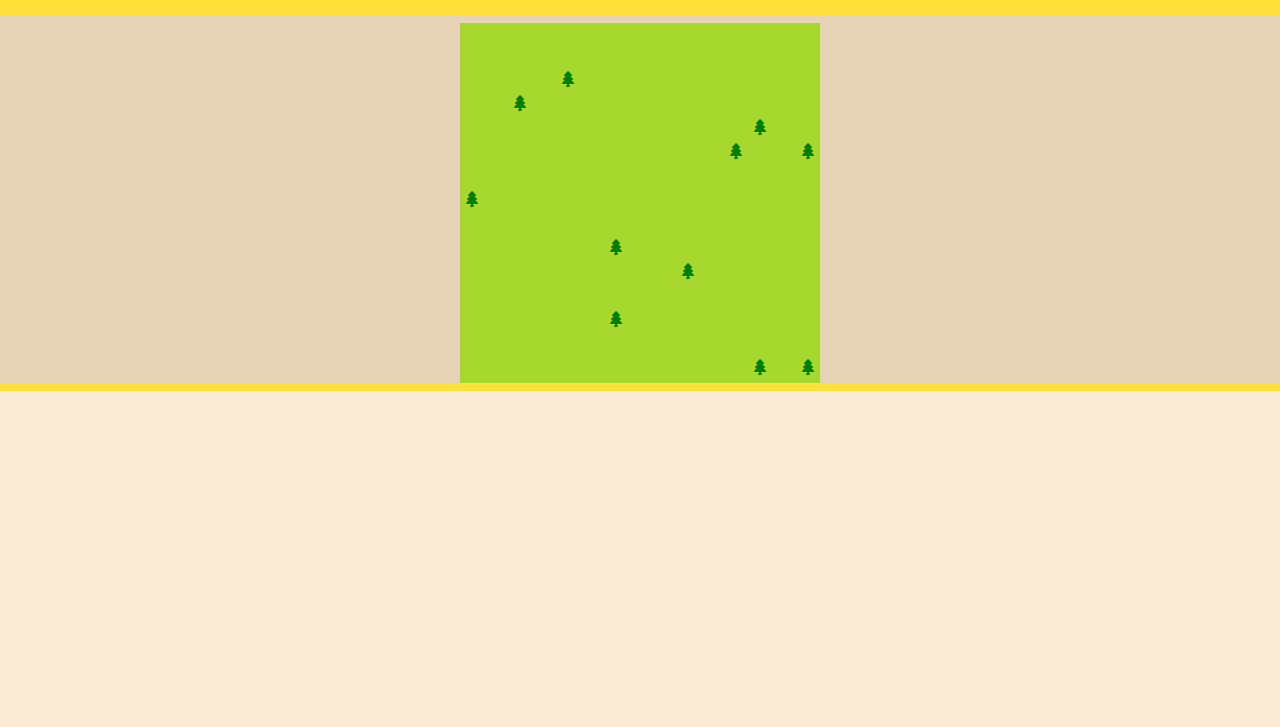
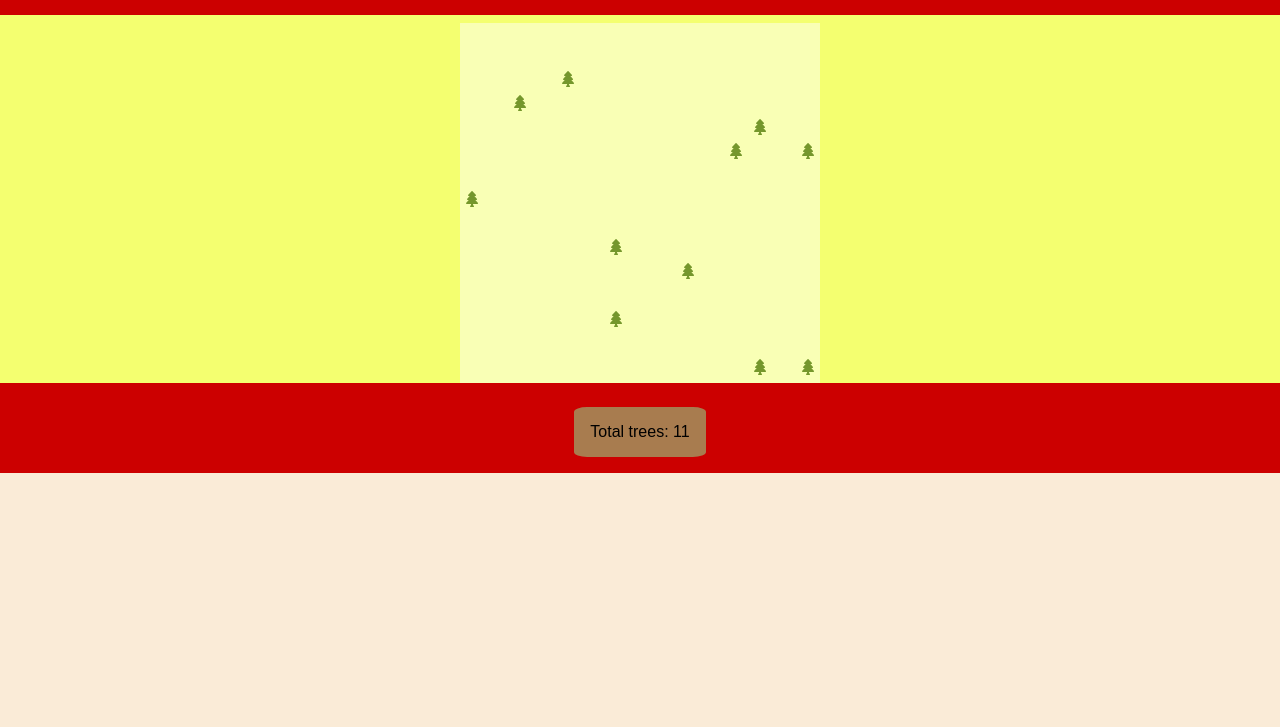
Before and after one commit to TanisJam/applegame, a plain HTML site: page index.html in a window 1280 px wide. Shown: the part 73-800 px from the top of the page. Drawn offline with Linux system fonts and the light colour scheme.

Commit message:
Created classes, changed colors and added Tree count.

```diff
--- a/index.html
+++ b/index.html
@@ -16,7 +16,8 @@
         <h1 id="tittle">Apples Farm</h1>
         <div id="board"></div>
     </div>
-
-<script src="script.js"></script>
+<!--JS-->
+<script type="module" src="js/board.js"></script>
+<script type="module" src="js/script.js"></script>
 </body>
 </html>
--- /dev/null
+++ b/js/board.js
@@ -0,0 +1,44 @@
+class Board{
+    //inicialice board
+    constructor(width, height, element){
+        this.width = width;
+        this.height = height;
+        this.population = 0;
+        this.field = [];
+        for (let x = 0; x < this.height; x++) {
+            let row = document.createElement('div');
+            row.id = "row-" + (x + 1);
+
+            for (let y = 0; y < this.width; y++) {
+                let col = document.createElement('div');
+                col.id = "col-" + (y + 1);
+                row.appendChild(col);
+            }
+            element.appendChild(row);
+        }
+        for (let i = 0; i < this.height; i++) {
+            this.field.push(element.childNodes[i].childNodes)
+        }
+    }
+    populate(probability, treeColor){
+        //probability 0.0 - 1.0
+        for (let x = 0; x < this.field.length; x++) {
+            for (let y = 0; y < this.field[x].length; y++) {
+                if (Math.random() > 1-probability) {
+                    this.population++;
+                    //board[x][y].style.background = '#da1e1e';
+                    //board[x][y].style.borderRadius = '50%';
+
+                    //Create Tree icon
+                    let icon = document.createElement('i');
+                    icon.classList.add("fas");
+                    icon.classList.add("fa-tree");
+                    icon.style.color = treeColor;
+                    this.field[x][y].appendChild(icon);
+                }
+            }
+        }
+    }
+}
+
+export { Board };
--- a/script.js
+++ b/js/script.js
@@ -1,7 +1,12 @@
+"use strict";
+
+import { Board } from './board.js';
 
 const width = 15;
 const height = 15;
+const treeColor = '#75972C';
 
+//not used
 let createBoard = function (width, height, element) {
     //create nested divs
     for (let x = 0; x < height; x++) {
@@ -23,8 +28,9 @@ let createBoard = function (width, height, element) {
     //return it
     return field;
 }
-
+//not used
 let populate = function(array, probability){
+    let population = 0;
     //probability 0.0 - 1.0
     for (let x = 0; x < array.length; x++) {
         for (let y = 0; y < array[x].length; y++) {
@@ -36,14 +42,28 @@ let populate = function(array, probability){
                 let icon = document.createElement('i');
                 icon.classList.add("fas");
                 icon.classList.add("fa-tree");
-                icon.style.color = 'green';
+                icon.style.color = treeColor;
                 array[x][y].appendChild(icon);
+                population++;
             }
         }
     }
+    return population;
 }
 
+
 //create board, a matrix with all the divs
-let board = createBoard(width, height, document.getElementById("board"));
+let board = new Board(width, height, document.getElementById("board"));
+console.log(board.population);
 
-populate(board, 0.05);
+board.populate(0.05, treeColor);
+console.log(board.population);
+
+let count = document.createElement('p');
+count.innerHTML = "Total trees: " + board.population;
+count.style.backgroundColor = '#A87C4F';
+count.style.padding = '1em';
+count.style.borderRadius = '10%';
+document.getElementById("container").appendChild(count);
+//let board = createBoard(width, height, document.getElementById("board"));
+//populate(board.field, 0.05);
--- a/style.css
+++ b/style.css
@@ -11,20 +11,20 @@ body{
 }
 #container{
     width: 100%;
-    background-color: #ffe139;
+    background-color: #CC0000;
     display: flex;
     flex-direction: column;
     justify-content: center;
     align-items: center;
 }
 
-#title{
-    color: black;
+#tittle{
+    color: white;
     text-align: center;
 }
 
 #board{
-    background-color: #e7d3b6;
+    background-color: #F4FF70;
     width: 100%;
     margin: 0.5em;
     padding-top: 0.5em;
@@ -43,7 +43,7 @@ body{
 
 
 #board * *{
-    background-color: #a7d82e;
+    background-color: #f9ffb5;
     width: 1.5em;
     height: 1.5em;
     /*margin: 0.09em;*/
```
Also changed, not shown: screenshot.png, 1 other file.
